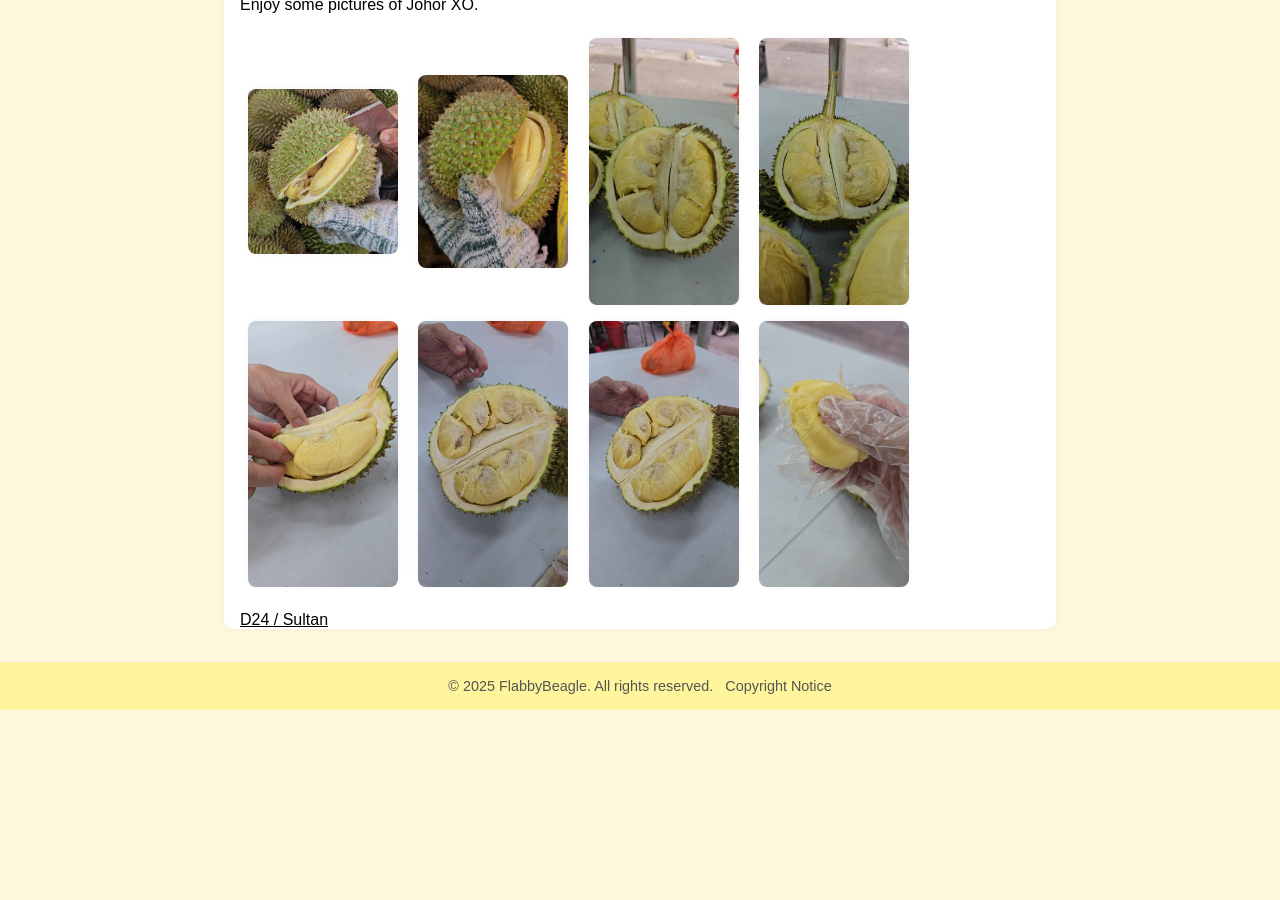
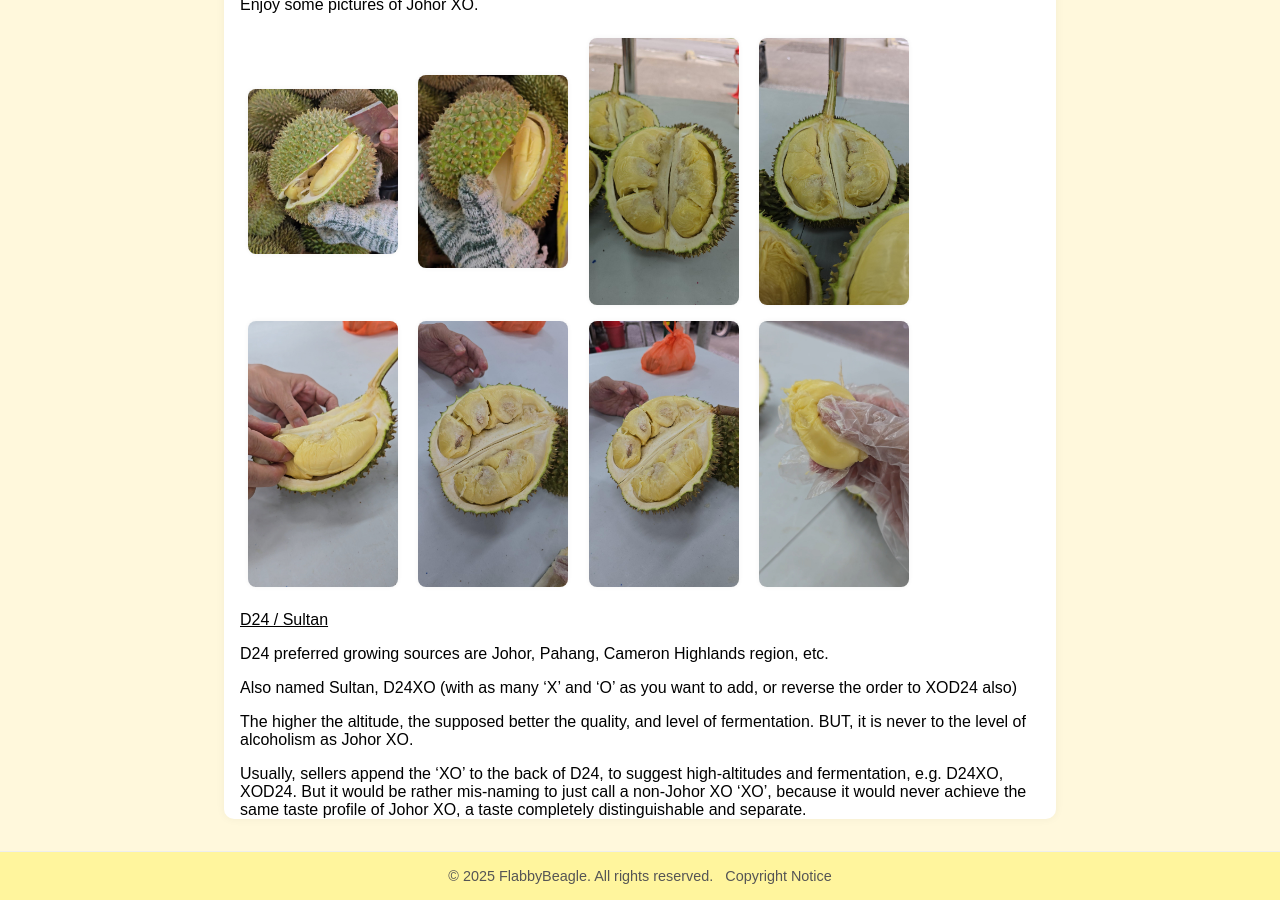
Before and after one commit to yensan57/flabbybeagle, a Jekyll site: the page built from _posts/2025-10-12-pahang-johor-d24-xo.md, in a window 1280 px wide and 900 px high, scrolled down 1247 px. Built offline with Jekyll 4.4.1, drawn with Linux system fonts in a browser that asks for light colours; before the commit the page ends 1957 px from its top, so only the background shows below that.

Commit message:
Update 2025-10-12-pahang-johor-d24-xo.md

```diff
--- a/_posts/2025-10-12-pahang-johor-d24-xo.md
+++ b/_posts/2025-10-12-pahang-johor-d24-xo.md
@@ -47,3 +47,11 @@
 <img src="/assets/images/2025-10-12/20251012_184039_small.jpg" class="small-img" alt="johor_xo">
 
 <u>D24 / Sultan</u>
+
+D24 preferred growing sources are Johor, Pahang, Cameron Highlands region, etc.
+
+Also named Sultan, D24XO (with as many 'X' and 'O' as you want to add, or reverse the order to XOD24 also)
+
+The higher the altitude, the supposed better the quality, and level of fermentation. BUT, it is never to the level of alcoholism as Johor XO.
+
+Usually, sellers append the 'XO' to the back of D24, to suggest high-altitudes and fermentation, e.g. D24XO, XOD24. But it would be rather mis-naming to just call a non-Johor XO 'XO', because it would never achieve the same taste profile of Johor XO, a taste completely distinguishable and separate.
```
